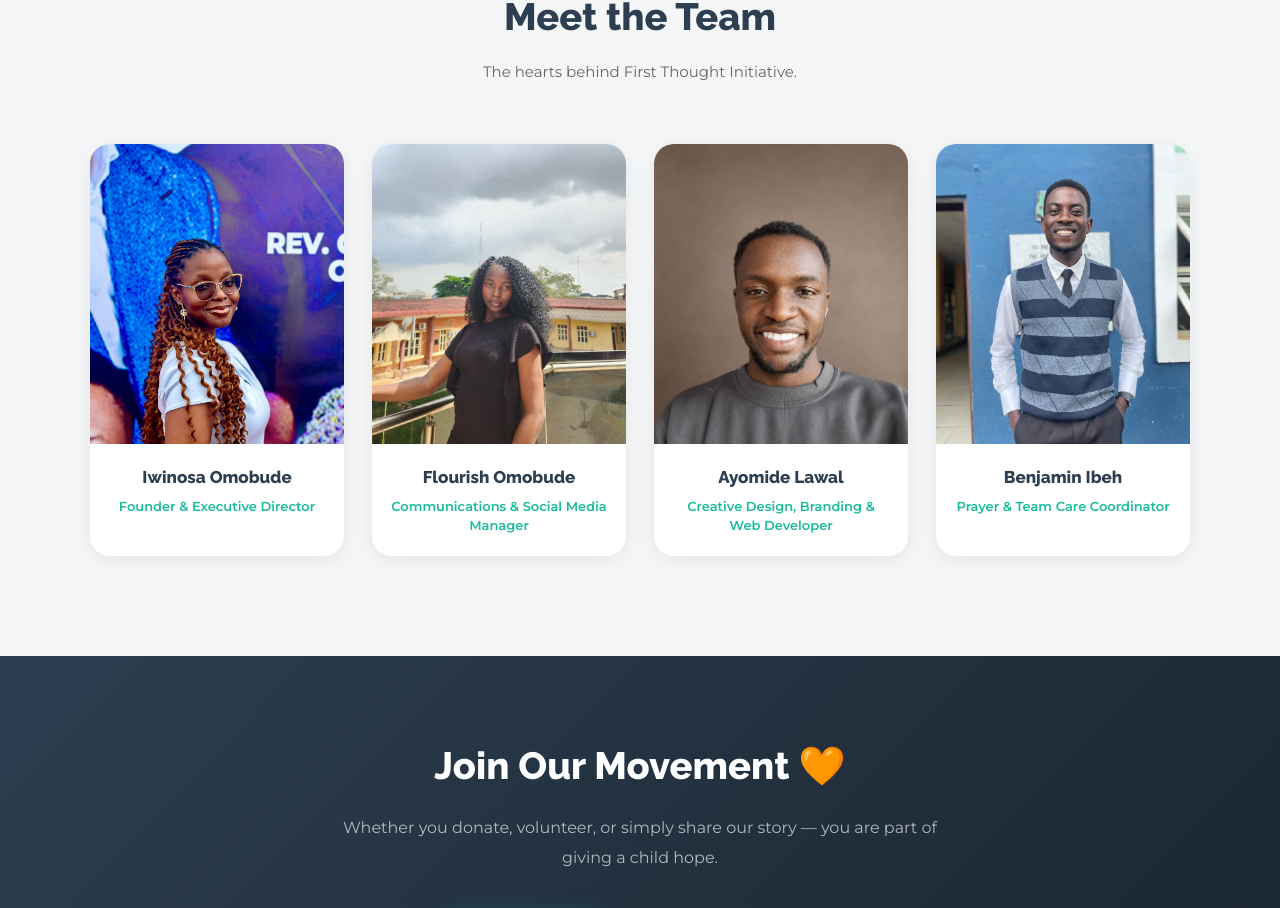
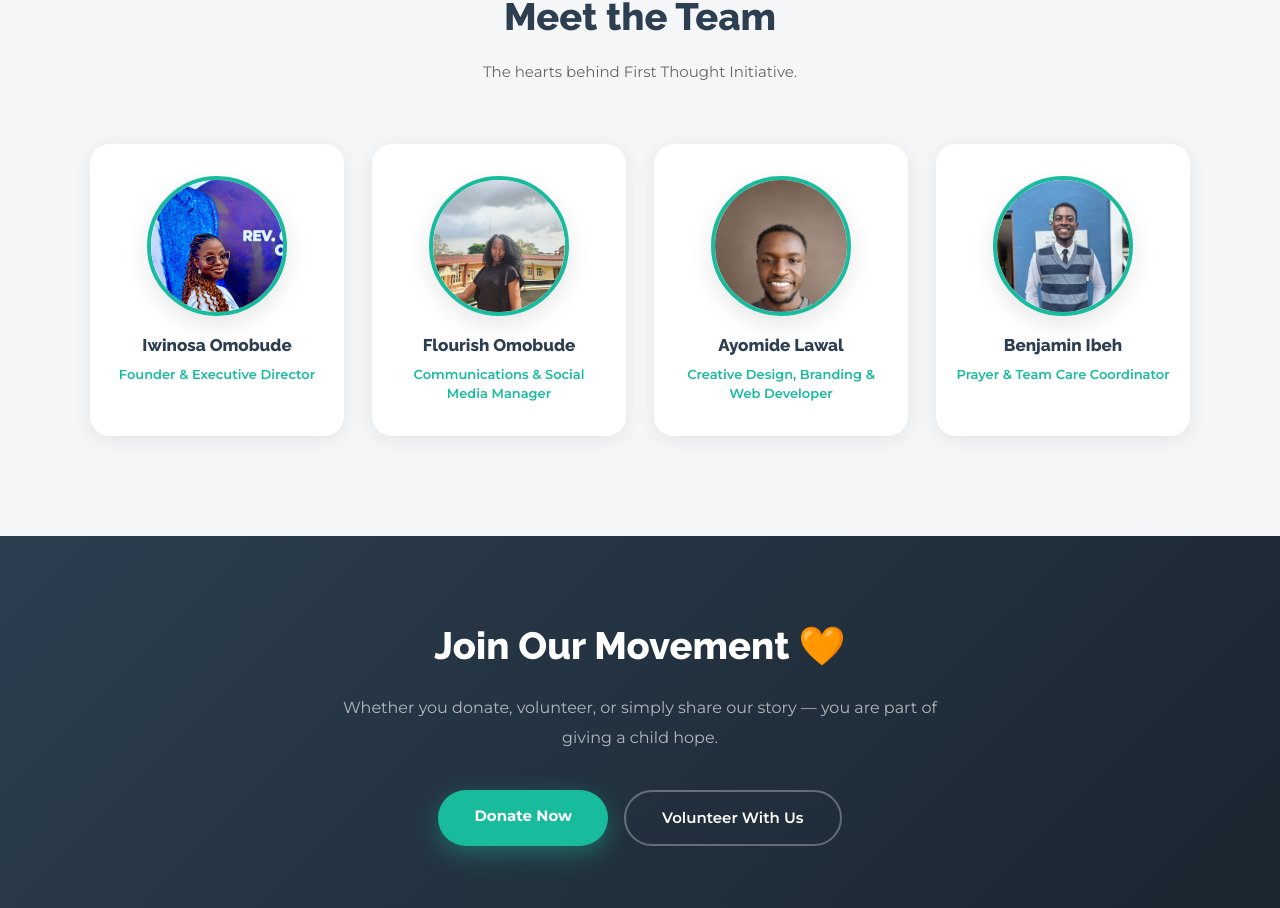
Before and after one commit to Affluentay/fti-website, a React (Vite) app: page /about in a window 1280 px wide. Shown: the part 4529-5437 px from the top of the page. Built offline with nearby package versions, Linux system fonts and the light colour scheme.

Commit message:
photos correction

```diff
--- a/src/pages/About.jsx
+++ b/src/pages/About.jsx
@@ -290,21 +290,23 @@ export default function About() {
             ].map((member, i) => (
               <div key={i} className="scroll-reveal" style={{
   background: "#fff", borderRadius: 20,
-                overflow: "hidden",
+  padding: "32px 20px",
   boxShadow: "0 4px 20px rgba(0,0,0,0.07)",
-                transition: "all 0.3s",
   textAlign: "center",
 }}>
-                <div style={{ height: 300, overflow: "hidden" }}>
+  <div style={{
+    width: 140, height: 140, borderRadius: "50%",
+    overflow: "hidden", margin: "0 auto 16px",
+    border: "4px solid #18BC9C",
+    boxShadow: "0 8px 24px rgba(0,0,0,0.1)",
+  }}>
     <img src={member.img} alt={member.name}
-                    style={{ width: "100%", height: "100%", objectFit: "cover", objectPosition: "center 20%" }} />
+      style={{ width: "100%", height: "100%", objectFit: "cover", objectPosition: "center top" }} />
   </div>
-                <div style={{ padding: "20px 16px" }}>
   <h3 style={{ fontFamily: "Raleway, sans-serif", fontSize: 17, fontWeight: 800, color: "#2C3E50", marginBottom: 6 }}>
     {member.name}
   </h3>
   <p style={{ fontSize: 13, color: "#18BC9C", fontWeight: 600, lineHeight: 1.5 }}>{member.role}</p>
-                </div>
 </div>
             ))}
           </div>
```
Lines whose indentation alone changed are shown as unchanged.
